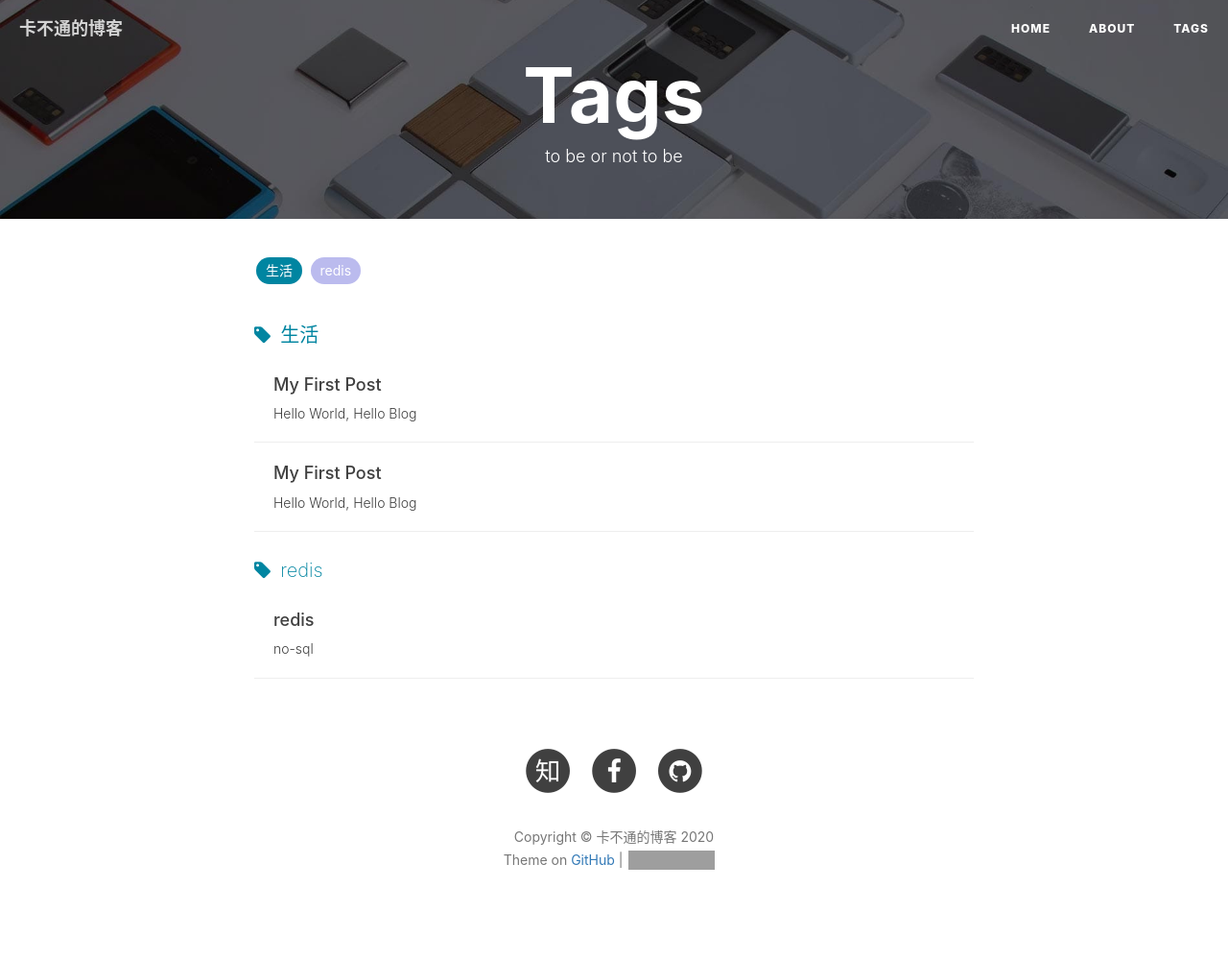
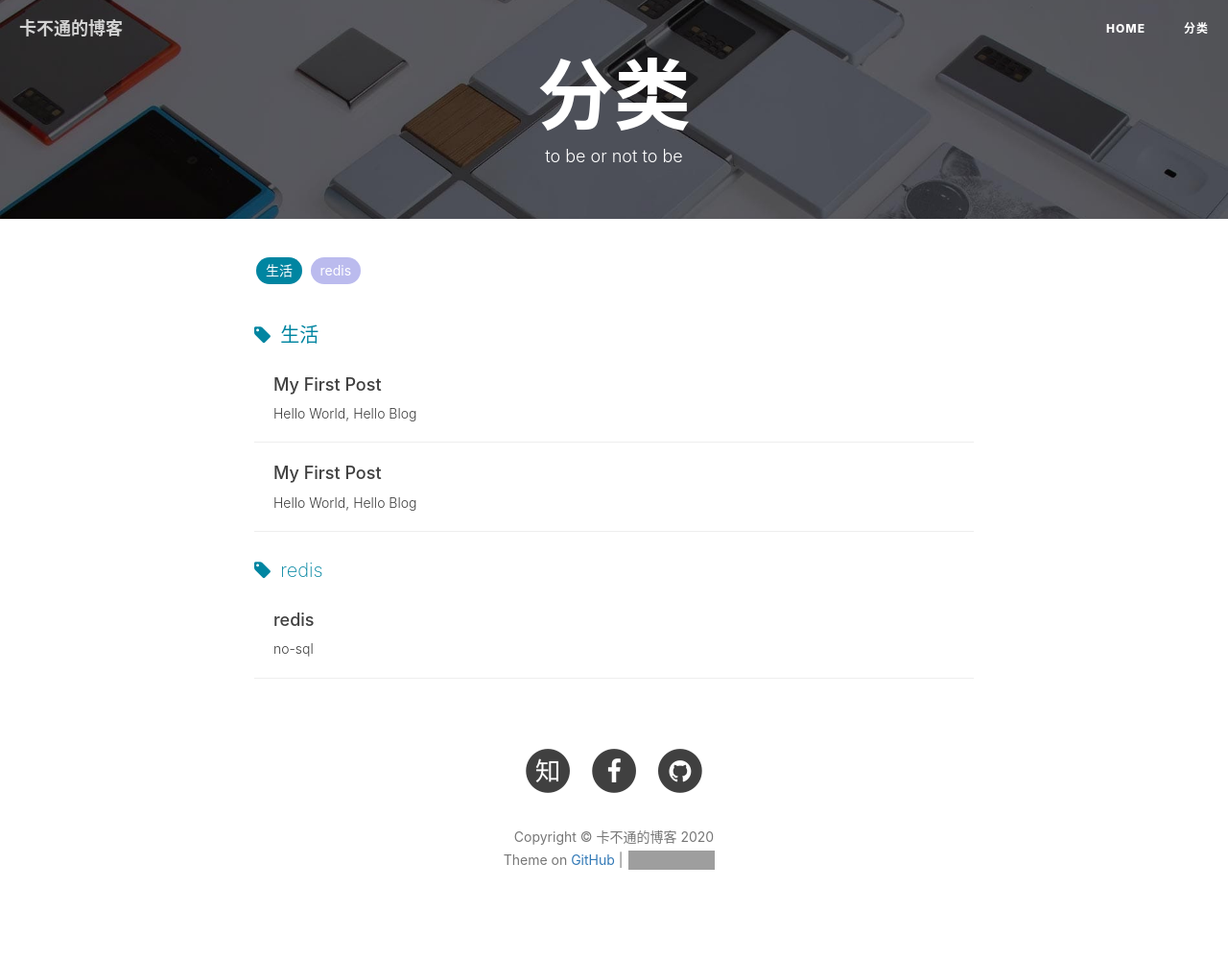
Before and after one commit to loveyunye/loveyunye.github.io, a Jekyll site: the page built from tags.html, in a window 1280 px wide. Shown: the whole page at 96% size. Built offline with Jekyll 4.4.1, drawn with Linux system fonts in a browser that asks for light colours; nearby versions of some CDN libraries; comment, search, counter and statistics services are not loaded; grey boxes are pictures that could not be loaded.

Commit message:
update nav - name

```diff
--- a/_layouts/page.html
+++ b/_layouts/page.html
@@ -122,7 +122,7 @@
                                 </a>
                             </li>
                             {% endif %}
-                            <!-- add jianshu add target = "_blank" to <a> by kabutong -->
+                            <!-- add jianshu add target = "_blank" to <a> by BY -->
                             {% if site.jianshu_username %}
                             <li>
                                 <a target="_blank" href="https://www.jianshu.com/u/{{ site.jianshu_username }}">
--- a/about.html
+++ b/about.html
@@ -1,6 +1,6 @@
 ---
 layout: page
-title: "About"
+title: "关于""
 description: "Hey, this is Kabutong."
 header-img: "img/post-bg-rwd.jpg"
 ---
--- a/tags.html
+++ b/tags.html
@@ -1,5 +1,5 @@
 ---
-title: Tags
+title: 分类
 layout: default
 description: to be or not to be
 header-img: "img/tag-bg.jpg"
```
